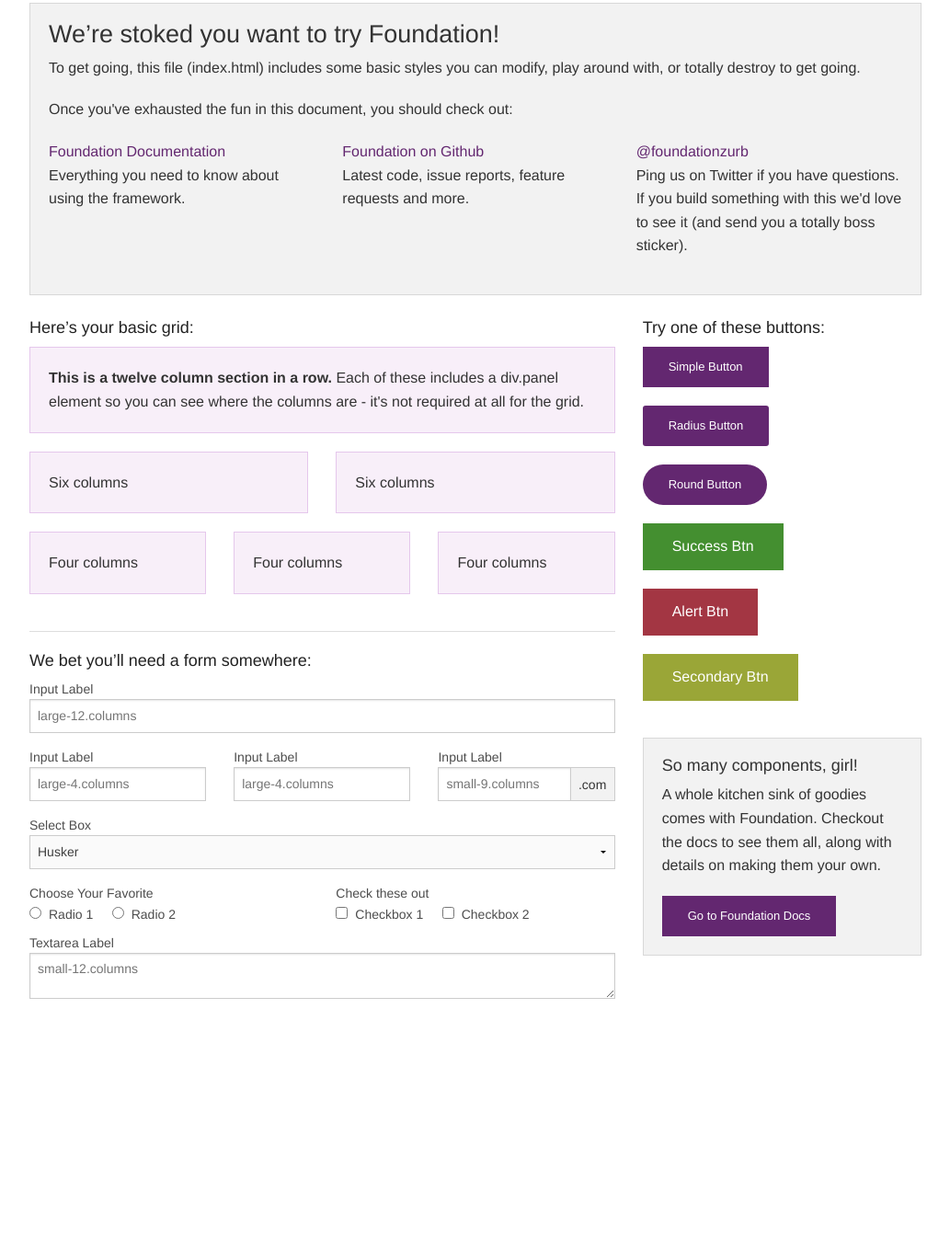
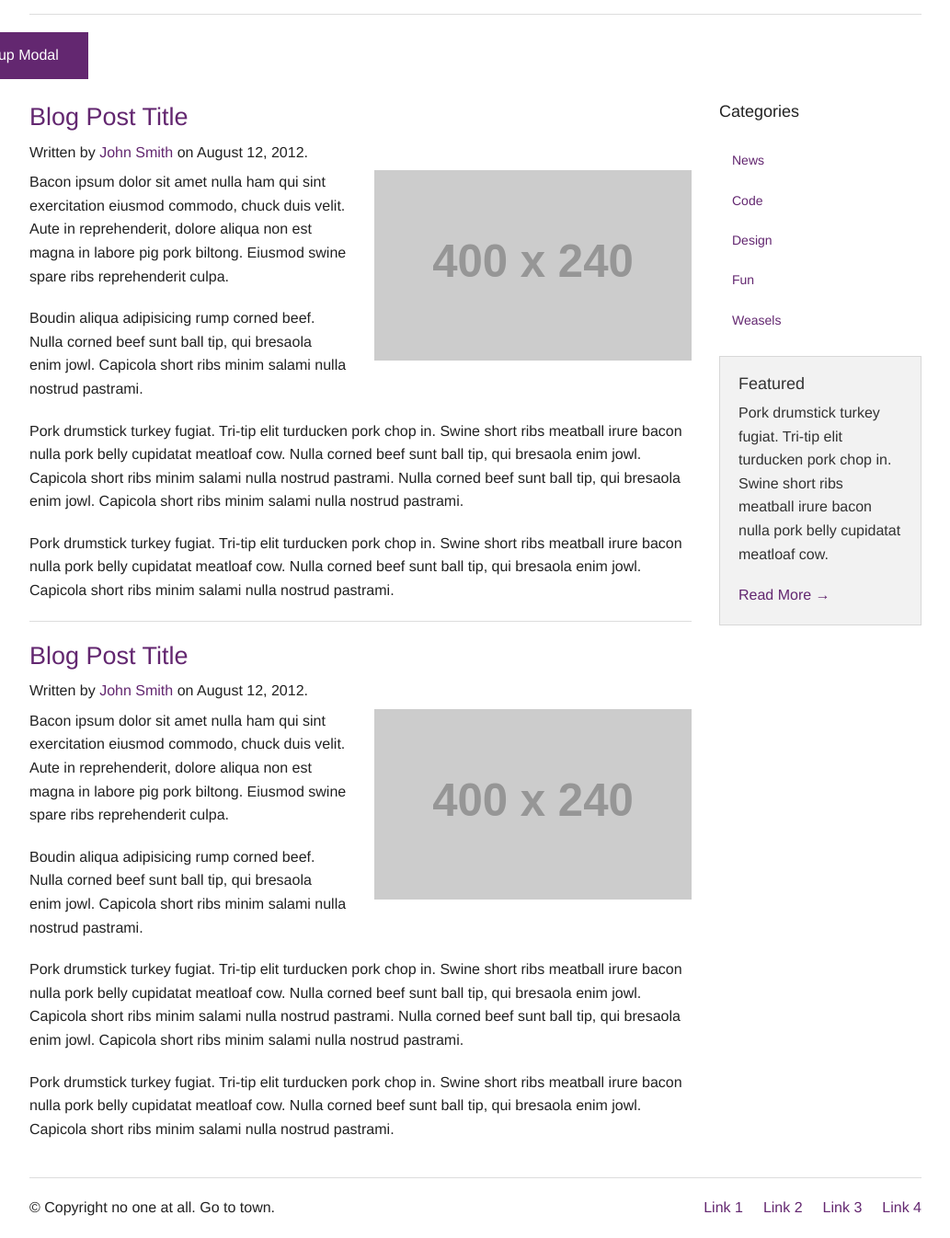
Before and after one commit to shantiii/bakarpg, a plain HTML site: page public/index.html in a window 1280 px wide. Shown: the part 70-1416 px from the top of the page at 92% size, without its empty margins (123-1156 px from the left). Before the commit the page ends 1172 px from the top, so only its background shows below. Drawn offline with nearby package versions, Linux system fonts and the light colour scheme; placeholder pictures from the web are drawn by us; a script that the page names is missing.

Commit message:
Implement rudimentary login backend

```diff
--- a/public/index.html
+++ b/public/index.html
@@ -1,166 +1,157 @@
 <!doctype html>
-<html class="no-js" lang="en">
+<!--[if IE 9]><html class="lt-ie10" lang="en" > <![endif]-->
+<html class="no-js" lang="en" data-useragent="Mozilla/5.0 (compatible; MSIE 10.0; Windows NT 6.2; Trident/6.0)">
 <head>
-    <meta charset="utf-8" />
-    <meta name="viewport" content="width=device-width, initial-scale=1.0" />
-    <title>Foundation | Welcome</title>
-    <link rel="stylesheet" href="css/foundation.css" />
-    <script src="js/vendor/modernizr.js"></script>
+<meta charset="utf-8"/>
+<meta name="viewport" content="width=device-width, initial-scale=1.0"/>
+<title>Foundation Template | Blog</title>
+<meta name="description" content="Documentation and reference library for ZURB Foundation. JavaScript, CSS, components, grid and more."/>
+<meta name="author" content="ZURB, inc. ZURB network also includes zurb.com"/>
+<meta name="copyright" content="ZURB, inc. Copyright (c) 2014"/>
+<link rel="stylesheet" href="/css/foundation.css"/>
+<script src="/js/modernizr.js"></script>
 </head>
 <body>
 
 <div class="row">
 <div class="large-12 columns">
-        <h1>Welcome to Foundation</h1>
+<div class="nav-bar right">
+<ul class="button-group">
+<li><a href="#" data-reveal-id="myModal" class="button">Login/Register</a></li>
+<li><a href="#" class="button">Link 2</a></li>
+<li><a href="#" class="button">Link 3</a></li>
+<li><a href="#" class="button">Link 4</a></li>
+</ul>
+</div>
+<h1>Blog <small>This is my blog. It's awesome.</small></h1>
+<hr/>
 </div>
 </div>
 
+<a href="#" class="button">Launch Signup Modal</a>
+
+<div id="myModal" class="reveal-modal tiny remove-whitespace" data-reveal>
   <div class="row">
-      <div class="large-12 columns">
-      	<div class="panel">
-	        <h3>We&rsquo;re stoked you want to try Foundation! </h3>
-	        <p>To get going, this file (index.html) includes some basic styles you can modify, play around with, or totally destroy to get going.</p>
-	        <p>Once you've exhausted the fun in this document, you should check out:</p>
-	        <div class="row">
-	        	<div class="large-4 medium-4 columns">
-	    		<p><a href="http://foundation.zurb.com/docs">Foundation Documentation</a><br />Everything you need to know about using the framework.</p>
+    <div class="large-12 columns auth-plain">
+      <div class="signup-panel">
+        <h3 class="center" >Registered Users</h3>
+        <form>
+          <div class="row collapse">
+            <div class="small-2  columns">
+              <span class="prefix"><i class="fi-torso-female"></i></span>
             </div>
-	        	<div class="large-4 medium-4 columns">
-	        		<p><a href="http://github.com/zurb/foundation">Foundation on Github</a><br />Latest code, issue reports, feature requests and more.</p>
+            <div class="small-10  columns">
+              <input type="text" placeholder="username">
             </div>
-	        	<div class="large-4 medium-4 columns">
-	        		<p><a href="http://twitter.com/foundationzurb">@foundationzurb</a><br />Ping us on Twitter if you have questions. If you build something with this we'd love to see it (and send you a totally boss sticker).</p>
+          </div>
+          <div class="row collapse">
+            <div class="small-2 columns ">
+              <span class="prefix"><i class="fi-lock"></i></span>
+            </div>
+            <div class="small-10 columns ">
+              <input type="text" placeholder="password">
+            </div>
+          </div>
+        </form>
+              <a href="#" class="button left">Log In </a>
+              <a href="#" class="button right">Sign Up</a>
       </div>
     </div>
   </div>
-      </div>
+  <a class="close-reveal-modal">&#215;</a>
 </div>
 
 <div class="row">
-      <div class="large-8 medium-8 columns">
-        <h5>Here&rsquo;s your basic grid:</h5>
-        <!-- Grid Example -->
 
+  <div class="large-9 columns" role="content">
+    <article>
+      <h3><a href="#">Blog Post Title</a></h3>
+      <h6>Written by <a href="#">John Smith</a> on August 12, 2012.</h6>
       <div class="row">
+        <div class="large-6 columns">
+          <p>Bacon ipsum dolor sit amet nulla ham qui sint exercitation eiusmod commodo, chuck duis velit. Aute in reprehenderit, dolore aliqua non est magna in labore pig pork biltong. Eiusmod swine spare ribs reprehenderit culpa.</p>
+          <p>Boudin aliqua adipisicing rump corned beef. Nulla corned beef sunt ball tip, qui bresaola enim jowl. Capicola short ribs minim salami nulla nostrud pastrami.</p>
+        </div>
+        <div class="large-6 columns">
+          <img src="http://placehold.it/400x240&text=[img]"/>
+        </div>
+      </div>
+      <p>Pork drumstick turkey fugiat. Tri-tip elit turducken pork chop in. Swine short ribs meatball irure bacon nulla pork belly cupidatat meatloaf cow. Nulla corned beef sunt ball tip, qui bresaola enim jowl. Capicola short ribs minim salami nulla nostrud pastrami. Nulla corned beef sunt ball tip, qui bresaola enim jowl. Capicola short ribs minim salami nulla nostrud pastrami.</p>
+      <p>Pork drumstick turkey fugiat. Tri-tip elit turducken pork chop in. Swine short ribs meatball irure bacon nulla pork belly cupidatat meatloaf cow. Nulla corned beef sunt ball tip, qui bresaola enim jowl. Capicola short ribs minim salami nulla nostrud pastrami.</p>
+    </article>
+    <hr/>
+    <article>
+      <h3><a href="#">Blog Post Title</a></h3>
+      <h6>Written by <a href="#">John Smith</a> on August 12, 2012.</h6>
+      <div class="row">
+        <div class="large-6 columns">
+          <p>Bacon ipsum dolor sit amet nulla ham qui sint exercitation eiusmod commodo, chuck duis velit. Aute in reprehenderit, dolore aliqua non est magna in labore pig pork biltong. Eiusmod swine spare ribs reprehenderit culpa.</p>
+          <p>Boudin aliqua adipisicing rump corned beef. Nulla corned beef sunt ball tip, qui bresaola enim jowl. Capicola short ribs minim salami nulla nostrud pastrami.</p>
+        </div>
+        <div class="large-6 columns">
+          <img src="http://placehold.it/400x240&text=[img]"/>
+        </div>
+      </div>
+      <p>Pork drumstick turkey fugiat. Tri-tip elit turducken pork chop in. Swine short ribs meatball irure bacon nulla pork belly cupidatat meatloaf cow. Nulla corned beef sunt ball tip, qui bresaola enim jowl. Capicola short ribs minim salami nulla nostrud pastrami. Nulla corned beef sunt ball tip, qui bresaola enim jowl. Capicola short ribs minim salami nulla nostrud pastrami.</p>
+      <p>Pork drumstick turkey fugiat. Tri-tip elit turducken pork chop in. Swine short ribs meatball irure bacon nulla pork belly cupidatat meatloaf cow. Nulla corned beef sunt ball tip, qui bresaola enim jowl. Capicola short ribs minim salami nulla nostrud pastrami.</p>
+    </article>
+  </div>
+
+
+  <aside class="large-3 columns">
+    <h5>Categories</h5>
+    <ul class="side-nav">
+      <li><a href="#">News</a></li>
+      <li><a href="#">Code</a></li>
+      <li><a href="#">Design</a></li>
+      <li><a href="#">Fun</a></li>
+      <li><a href="#">Weasels</a></li>
+    </ul>
+    <div class="panel">
+      <h5>Featured</h5>
+      <p>Pork drumstick turkey fugiat. Tri-tip elit turducken pork chop in. Swine short ribs meatball irure bacon nulla pork belly cupidatat meatloaf cow.</p>
+      <a href="#">Read More &rarr;</a>
+    </div>
+  </aside>
+
+</div>
+
+
+<footer class="row">
   <div class="large-12 columns">
-            <div class="callout panel">
-              <p><strong>This is a twelve column section in a row.</strong> Each of these includes a div.panel element so you can see where the columns are - it's not required at all for the grid.</p>
+    <hr/>
+    <div class="row">
+      <div class="large-6 columns">
+        <p>&copy; Copyright no one at all. Go to town.</p>
+      </div>
+      <div class="large-6 columns">
+        <ul class="inline-list right">
+          <li><a href="#">Link 1</a></li>
+          <li><a href="#">Link 2</a></li>
+          <li><a href="#">Link 3</a></li>
+          <li><a href="#">Link 4</a></li>
+        </ul>
       </div>
     </div>
   </div>
-        <div class="row">
-          <div class="large-6 medium-6 columns">
-            <div class="callout panel">
-              <p>Six columns</p>
-            </div>
-          </div>
-          <div class="large-6 medium-6 columns">
-            <div class="callout panel">
-              <p>Six columns</p>
-            </div>
-          </div>
-        </div>
-        <div class="row">
-          <div class="large-4 medium-4 small-4 columns">
-            <div class="callout panel">
-              <p>Four columns</p>
-            </div>
-          </div>
-          <div class="large-4 medium-4 small-4 columns">
-            <div class="callout panel">
-              <p>Four columns</p>
-            </div>
-          </div>
-          <div class="large-4 medium-4 small-4 columns">
-            <div class="callout panel">
-              <p>Four columns</p>
-            </div>
-          </div>
-        </div>
-
-        <hr />
-
-        <h5>We bet you&rsquo;ll need a form somewhere:</h5>
-        <form>
-				  <div class="row">
-				    <div class="large-12 columns">
-				      <label>Input Label</label>
-				      <input type="text" placeholder="large-12.columns" />
-				    </div>
-				  </div>
-				  <div class="row">
-				    <div class="large-4 medium-4 columns">
-				      <label>Input Label</label>
-				      <input type="text" placeholder="large-4.columns" />
-				    </div>
-				    <div class="large-4 medium-4 columns">
-				      <label>Input Label</label>
-				      <input type="text" placeholder="large-4.columns" />
-				    </div>
-				    <div class="large-4 medium-4 columns">
-				      <div class="row collapse">
-				        <label>Input Label</label>
-				        <div class="small-9 columns">
-				          <input type="text" placeholder="small-9.columns" />
-				        </div>
-				        <div class="small-3 columns">
-				          <span class="postfix">.com</span>
-				        </div>
-				      </div>
-				    </div>
-				  </div>
-				  <div class="row">
-				    <div class="large-12 columns">
-				      <label>Select Box</label>
-				      <select>
-				        <option value="husker">Husker</option>
-				        <option value="starbuck">Starbuck</option>
-				        <option value="hotdog">Hot Dog</option>
-				        <option value="apollo">Apollo</option>
-				      </select>
-				    </div>
-				  </div>
-				  <div class="row">
-				    <div class="large-6 medium-6 columns">
-				      <label>Choose Your Favorite</label>
-				      <input type="radio" name="pokemon" value="Red" id="pokemonRed"><label for="pokemonRed">Radio 1</label>
-				      <input type="radio" name="pokemon" value="Blue" id="pokemonBlue"><label for="pokemonBlue">Radio 2</label>
-				    </div>
-				    <div class="large-6 medium-6 columns">
-				      <label>Check these out</label>
-				      <input id="checkbox1" type="checkbox"><label for="checkbox1">Checkbox 1</label>
-				      <input id="checkbox2" type="checkbox"><label for="checkbox2">Checkbox 2</label>
-				    </div>
-				  </div>
-				  <div class="row">
-				    <div class="large-12 columns">
-				      <label>Textarea Label</label>
-				      <textarea placeholder="small-12.columns"></textarea>
-				    </div>
-				  </div>
-				</form>
-      </div>
-
-      <div class="large-4 medium-4 columns">
-			  <h5>Try one of these buttons:</h5>
-			  <p><a href="#" class="small button">Simple Button</a><br/>
-        <a href="#" class="small radius button">Radius Button</a><br/>
-        <a href="#" class="small round button">Round Button</a><br/>
-        <a href="#" class="medium success button">Success Btn</a><br/>
-        <a href="#" class="medium alert button">Alert Btn</a><br/>
-        <a href="#" class="medium secondary button">Secondary Btn</a></p>
-				<div class="panel">
-        	<h5>So many components, girl!</h5>
-        	<p>A whole kitchen sink of goodies comes with Foundation. Checkout the docs to see them all, along with details on making them your own.</p>
-        	<a href="http://foundation.zurb.com/docs/" class="small button">Go to Foundation Docs</a>
-        </div>
-      </div>
-    </div>
-
-    <script src="js/vendor/jquery.js"></script>
-    <script src="js/foundation.min.js"></script>
+</footer>
+<script>
+document.write('<script src=js/vendor/' +
+    ('__proto__' in {} ? 'zepto' : 'jquery') +
+    '.js><\/script>')
+</script>
+<script src="/js/jquery.js"></script>
+<script src="/js/foundation.min.js"></script>
 <script>
 $(document).foundation();
 </script>
+<script src="/js/jquery.js"></script>
+<script src="/js/foundation.js"></script>
+<script>
+$(document).foundation();
+
+      var doc = document.documentElement;
+      doc.setAttribute('data-useragent', navigator.userAgent);
+    </script>
 </body>
 </html>
```
Also changed, not shown: 1 other file. Lines whose indentation alone changed are shown as unchanged.
